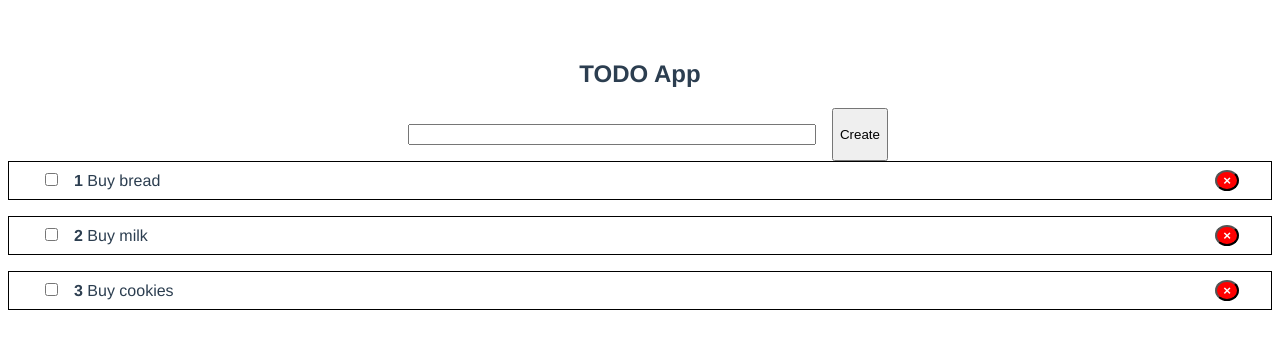
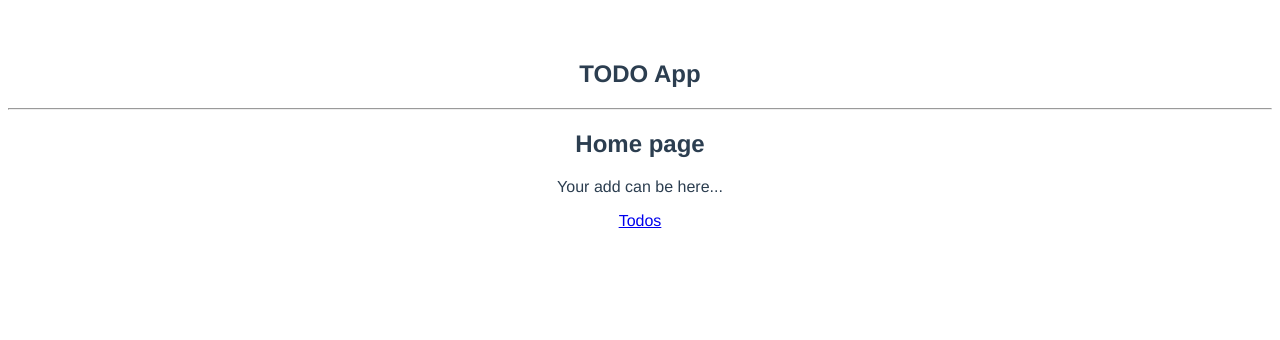
Before and after one commit to MariaGreff/vuejs-course, a Vue app: page / in a window 1280 px wide. Shown: the top 340 px of the page. Built offline with nearby package versions, Linux system fonts and the light colour scheme.

Commit message:
feat: added routing

```diff
--- a/package.json
+++ b/package.json
@@ -9,7 +9,8 @@
   },
   "dependencies": {
     "core-js": "^3.6.5",
-    "vue": "^2.6.11"
+    "vue": "^2.6.11",
+    "vue-router": "^3.4.9"
   },
   "devDependencies": {
     "@vue/cli-plugin-babel": "~4.5.0",
--- a/src/App.vue
+++ b/src/App.vue
@@ -1,39 +1,10 @@
 <template>
   <div id="app">
     <h2>TODO App</h2>
-    <AddToDo @add-todo="AddToDo" />
-    <ToDoList v-bind:todos="todos" @remove-todo="removeToDo" />
+    <hr />
+    <router-view />
   </div>
 </template>
-
-<script>
-import ToDoList from "@/components/ToDoList";
-import AddToDo from "@/components/AddToDo";
-export default {
-  name: "App",
-  data() {
-    return {
-      todos: [
-        { id: 1, title: "Buy bread", completed: false },
-        { id: 2, title: "Buy milk", completed: false },
-        { id: 3, title: "Buy cookies", completed: false }
-      ]
-    };
-  },
-  components: {
-    ToDoList,
-    AddToDo
-  },
-  methods: {
-    removeToDo(id) {
-      this.todos = this.todos.filter(t => t.id !== id);
-    },
-    AddToDo(todo) {
-      this.todos.push(todo);
-    }
-  }
-};
-</script>
 
 <style>
 #app {
--- a/src/main.js
+++ b/src/main.js
@@ -1,8 +1,10 @@
 import Vue from "vue";
 import App from "./App.vue";
+import router from "./router";
 
 Vue.config.productionTip = false;
 
 new Vue({
+  router,
   render: h => h(App)
 }).$mount("#app");
--- /dev/null
+++ b/src/router.js
@@ -0,0 +1,19 @@
+import Vue from "vue";
+import Router from "vue-router";
+import Home from "@/views/Home";
+
+Vue.use(Router);
+
+export default new Router({
+  mode: "history",
+  routes: [
+    {
+      path: "/",
+      component: Home
+    },
+    {
+      path: "/todos",
+      component: () => import("./views/Todos.vue")
+    }
+  ]
+});
--- /dev/null
+++ b/src/views/Home.vue
@@ -0,0 +1,7 @@
+<template>
+  <div>
+    <h2>Home page</h2>
+    <p>Your add can be here...</p>
+    <router-link to="/todos">Todos</router-link>
+  </div>
+</template>
--- /dev/null
+++ b/src/views/Todos.vue
@@ -0,0 +1,52 @@
+<template>
+  <div>
+    <h3>TODO App</h3>
+    <router-link to="/">Home</router-link>
+    <hr />
+    <AddToDo @add-todo="AddToDo" />
+    <ToDoList v-bind:todos="todos" @remove-todo="removeToDo" />
+  </div>
+</template>
+
+<script>
+import ToDoList from "@/components/ToDoList";
+import AddToDo from "@/components/AddToDo";
+export default {
+  name: "App",
+  data() {
+    return {
+      todos: []
+    };
+  },
+  components: {
+    ToDoList,
+    AddToDo
+  },
+  mounted() {
+    fetch("https://jsonplaceholder.typicode.com/todos?_limit=3")
+      .then(response => response.json())
+      .then(json => {
+        this.todos = json;
+      });
+  },
+  methods: {
+    removeToDo(id) {
+      this.todos = this.todos.filter(t => t.id !== id);
+    },
+    AddToDo(todo) {
+      this.todos.push(todo);
+    }
+  }
+};
+</script>
+
+<style>
+#app {
+  font-family: Avenir, Helvetica, Arial, sans-serif;
+  -webkit-font-smoothing: antialiased;
+  -moz-osx-font-smoothing: grayscale;
+  text-align: center;
+  color: #2c3e50;
+  margin-top: 60px;
+}
+</style>
```
Also changed, not shown: 1 other file (tests, documents, lock files or other folders).
